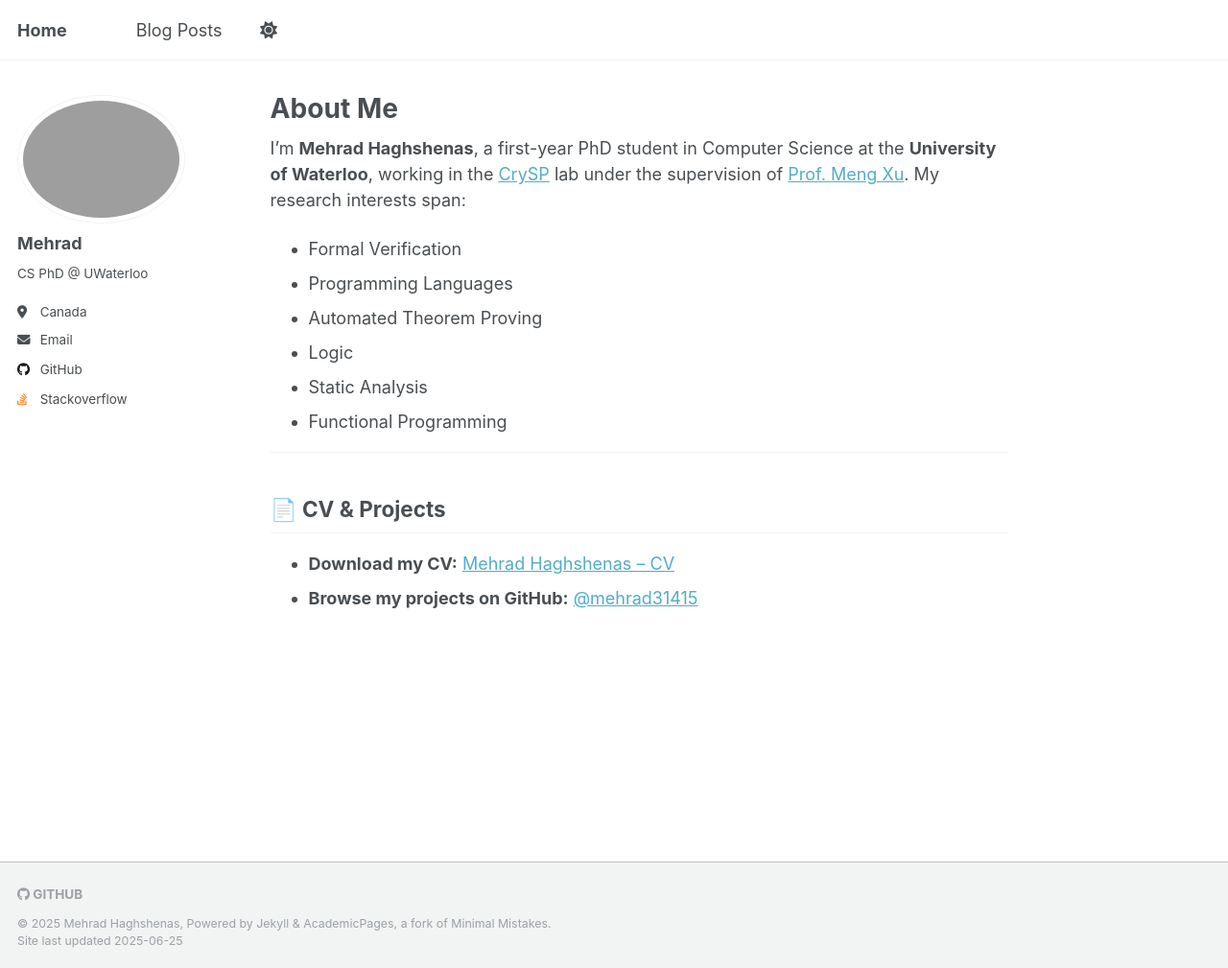
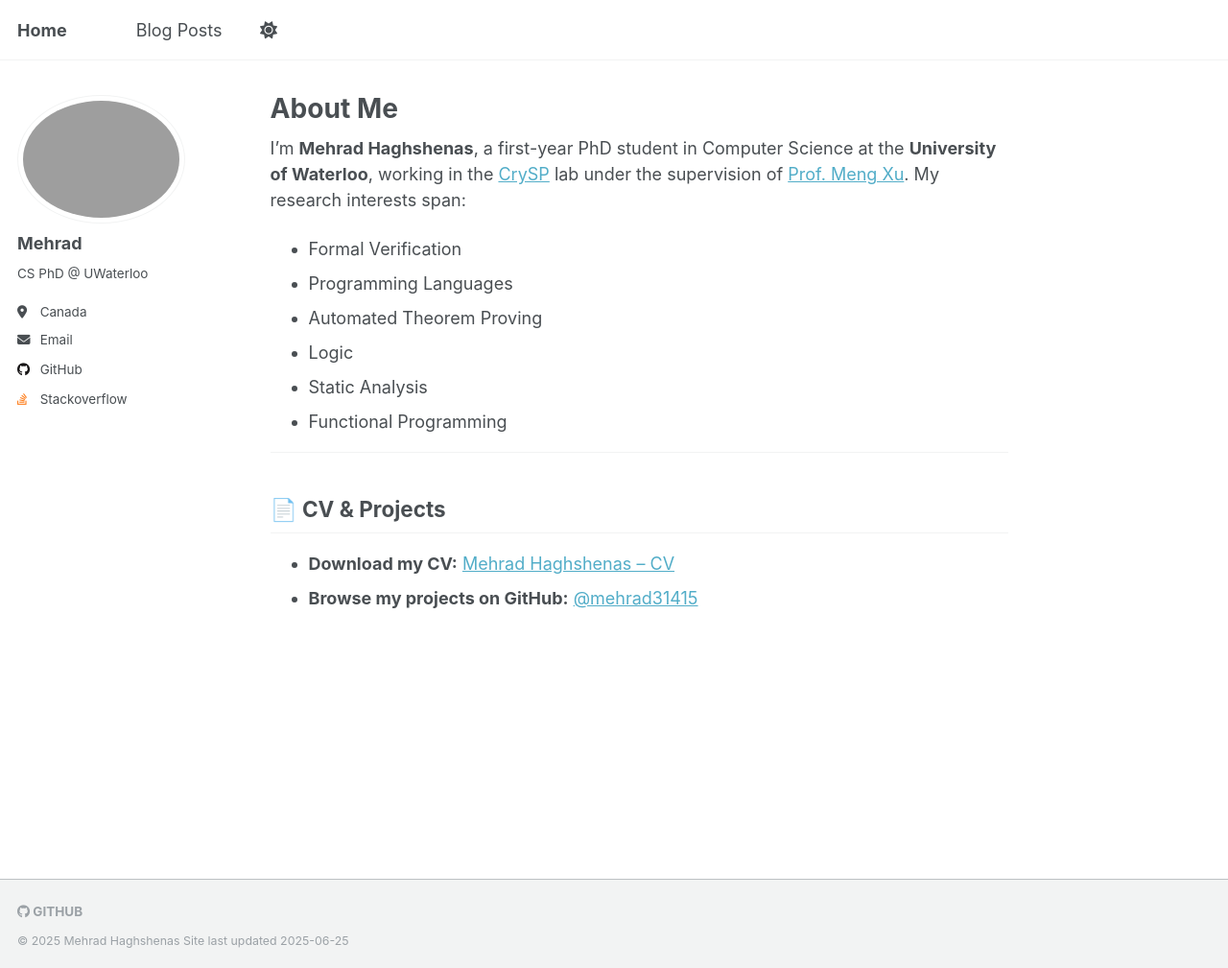
Before and after one commit to mehrad31415/mehrad31415.github.io, a Jekyll site: the page built from _pages/about.md, in a window 1280 px wide and 1009 px high. Shown: the whole window at 96% size. Built offline with Jekyll 4.4.1, drawn with Linux system fonts in a browser that asks for light colours.

Commit message:
updated seo

```diff
--- a/_config.yml
+++ b/_config.yml
@@ -12,7 +12,7 @@ site_theme               : "single"
 title                    : "Home"
 title_separator          : "-"
 name                     : &name "Mehrad Haghshenas"
-description              : &description "PhD student in Computer Science at the University of Waterloo"
+description              : &description "Personal website of Mehrad Haghshenas, CS student at University of Waterloo, focusing on programming languages, verification, and security."
 url                      : https://mehrad31415.github.io # the base hostname & protocol for your site e.g. "https://[your GitHub username].github.io" or if you already have some other page hosted on Github then use "https://[your GitHub username].github.io/[Your Repo Name]"
 baseurl                  : "" # the subpath of your site, e.g. "/blog"
 repository               : "mehrad31415/mehrad31415.github.io"
--- a/_includes/footer.html
+++ b/_includes/footer.html
@@ -20,6 +20,6 @@
 {% endif %}
 
 <div class="page__footer-copyright">
-  &copy; {{ site.time | date: '%Y' }} {{ site.name | default: site.title }}, {{ site.data.ui-text[site.locale].powered_by | default: "Powered by" }} <a href="http://jekyllrb.com" rel="nofollow">Jekyll</a> &amp; <a href="https://github.com/academicpages/academicpages.github.io">AcademicPages</a>, a fork of <a href="https://mademistakes.com/work/minimal-mistakes-jekyll-theme/" rel="nofollow">Minimal Mistakes</a>.<br />
+  &copy; {{ site.time | date: '%Y' }} {{ site.name | default: site.title }}
   Site last updated {{ "now" | date: '%Y-%m-%d' %}}
 </div>
```
